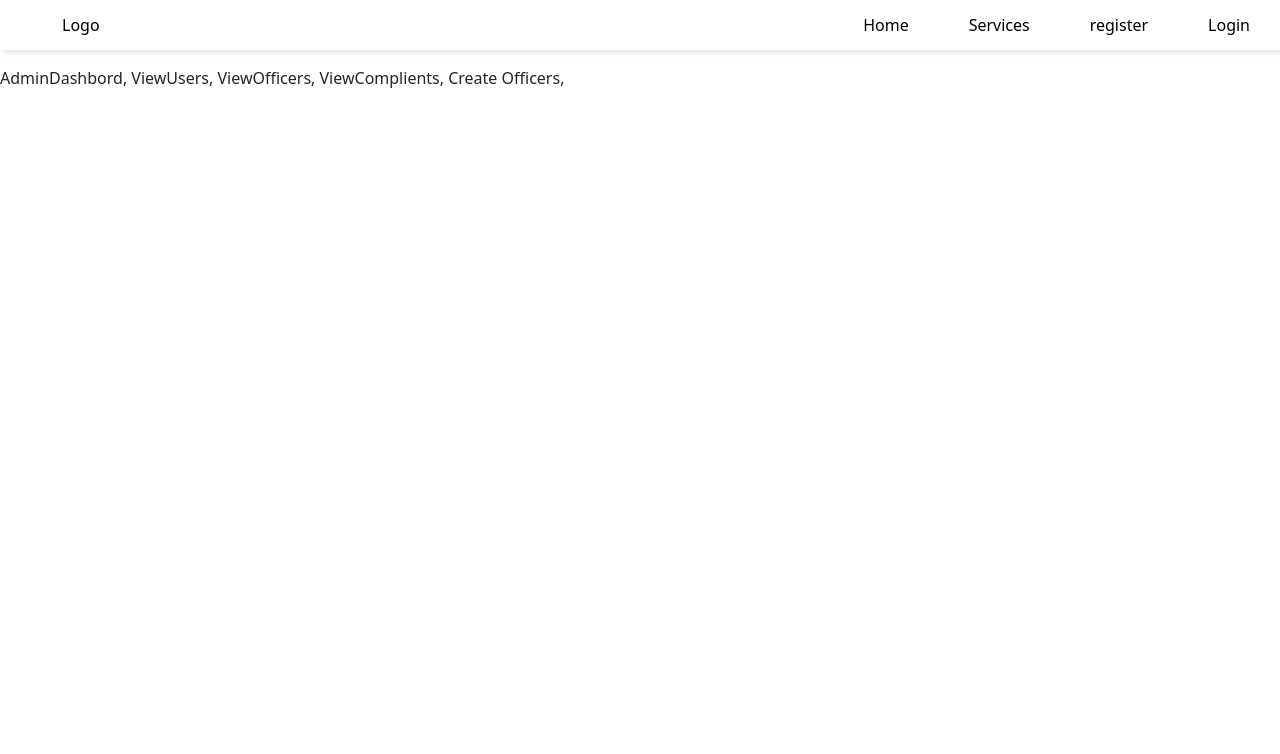
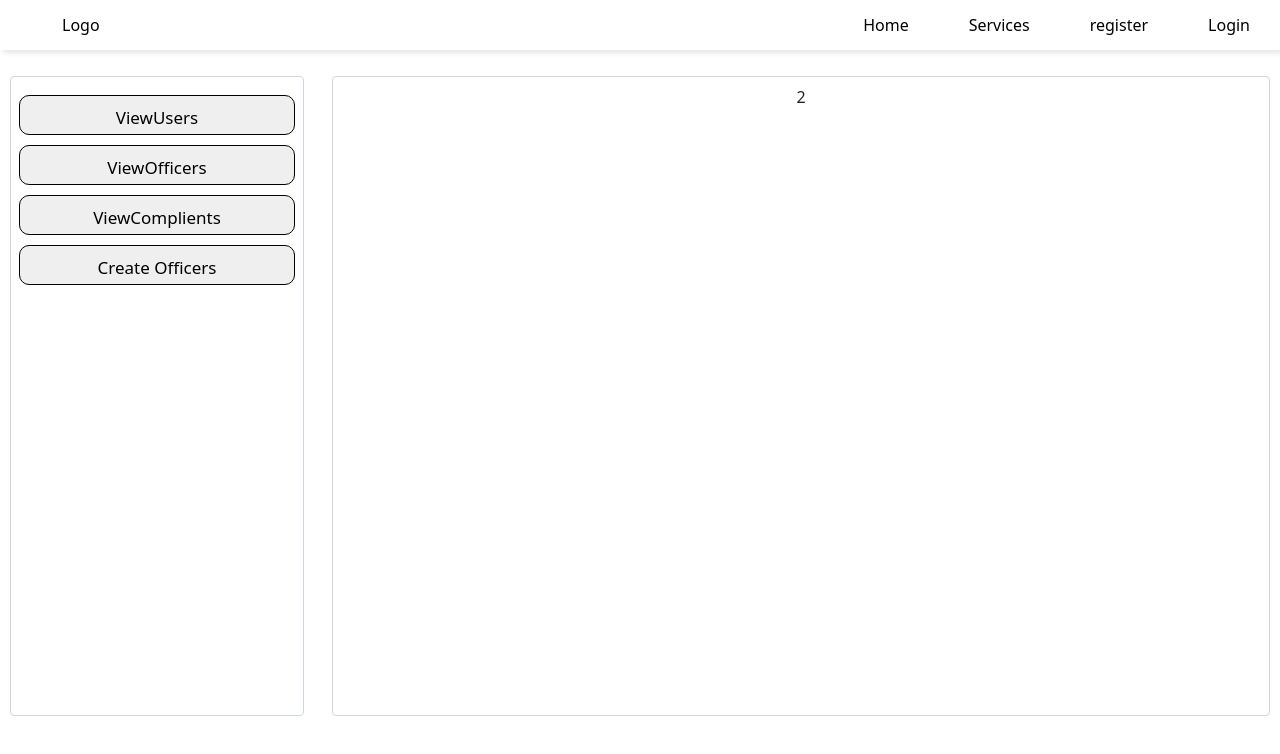
Before and after one commit to muhammedshebinva/Electricity-Online-Complaint-Registration-and-Management-system, a React (Create React App) app in the folder client/: page /admin/dashbord in a window 1280 px wide. Shown: the top 754 px of the page. Built offline with nearby package versions, Linux system fonts and the light colour scheme.

Commit message:
admin Dash

```diff
--- a/client/src/App.js
+++ b/client/src/App.js
@@ -13,7 +13,7 @@ import UserProfile from './pages/UserProfile';
 import ComplientRegister from './pages/ComplientRegister';
 
 import 'bootstrap/dist/css/bootstrap.min.css';
-import AdminDashbord from './pages/AdminDashbord';
+import AdminDashbord from './pages/AdminDash/AdminDashbord';
 
 const App = () => {
     return (
--- /dev/null
+++ b/client/src/pages/AdminDash/AdminDash.css
@@ -0,0 +1,15 @@
+.Menu-Link{
+    border: .5px solid;
+    border-radius: 10px;
+    height: 40px;
+    color: black;
+    font-size: 17px;
+    text-decoration: none;
+    padding-top: 7px;
+    margin-top: 10px;
+}
+
+.Menu-Link:hover{
+    background-color: rgb(80, 79, 79);
+    color: white;
+}
--- /dev/null
+++ b/client/src/pages/AdminDash/AdminDashbord.js
@@ -0,0 +1,50 @@
+import React from 'react'
+import './AdminDash.css'
+import Grid from '@mui/system/Unstable_Grid';
+import Box from '@mui/system/Box';
+import styled from '@mui/system/styled';
+function AdminDashbord() {
+
+const Item = styled('div')(({ theme }) => ({
+  backgroundColor: theme.palette.mode === 'dark' ? '#1A2027' : '#fff',
+  border: '1px solid',
+  borderColor: theme.palette.mode === 'dark' ? '#444d58' : '#ced7e0',
+  padding: theme.spacing(1),
+  borderRadius: '4px',
+  textAlign: 'center',
+  margin:'10px',
+  height:'80vh',
+  display:'flex',
+  flexDirection:"column"
+}));
+  return (
+    <div className='admin-dash'>
+
+
+
+
+    <Box sx={{ width: '100%' }}>
+      <Grid container rowSpacing={1} columnSpacing={{ xs: 1, sm: 1, md: 1 }}>
+        <Grid xs={3}>
+          <Item>
+          <button className='Menu-Link'>ViewUsers</button>
+          <button className='Menu-Link'>ViewOfficers</button>
+          <button className='Menu-Link'>ViewComplients</button>
+          <button className='Menu-Link'>Create Officers</button>
+          </Item>
+        </Grid>
+
+        <Grid xs={9}>
+
+          <Item>2</Item>
+
+
+        </Grid>
+      </Grid>
+    </Box>
+
+    </div>
+  )
+}
+
+export default AdminDashbord
--- a/client/src/pages/AdminDashbord.js
+++ /dev/null
@@ -1,16 +0,0 @@
-import React from 'react'
-
-function AdminDashbord() {
-  return (
-    <div>
-    AdminDashbord,
-    ViewUsers,
-    ViewOfficers,
-    ViewComplients,
-    Create Officers,
-
-    </div>
-  )
-}
-
-export default AdminDashbord
```
